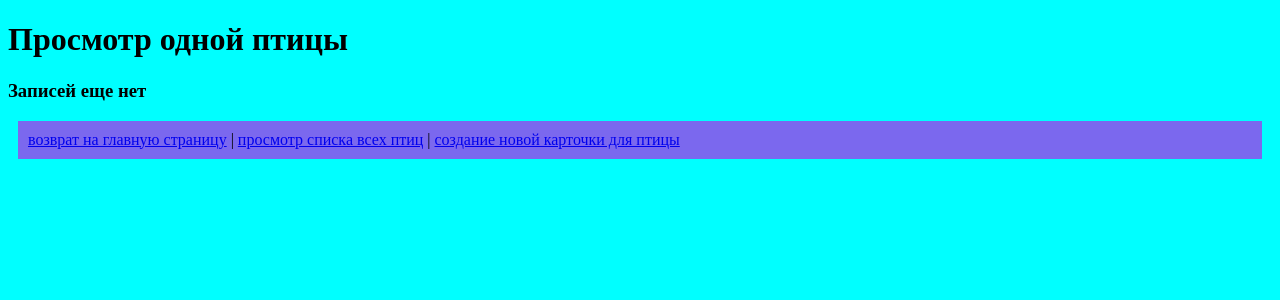
After one commit to ilyapopov400/TestWorkRightscan, a Django app: template rightscan/birds/templates/birds/bird-detail.html in a window 1280 px wide. The commit adds this page. Shown: the top 300 px of the page. Run offline with Django 4.2, Linux system fonts and the light colour scheme; the template is opened without the code that fills it, so the values that code supplies are empty.

Commit message:
class OneBird для просмотра одной птицы

```diff
--- /dev/null
+++ b/rightscan/birds/templates/birds/bird-detail.html
@@ -0,0 +1,25 @@
+{% extends 'birds/base.html'  %}
+{% load static %}
+
+{% block title %}просмотр одной птицы{% endblock %}
+
+{% block content %}
+<div>
+    <h1>Просмотр одной птицы</h1>
+    {% if bird %}
+    <ul>
+        <div>
+            <li>Имя птицы: {{ bird.name }}</li>
+            <li>Цвет птицы: {{ bird.color }}</li>
+            <li>Изображение птицы:
+                <img src="{{ bird.image.url }}" alt="картинка птицы" height="5%" width="5%">
+            </li>
+        </div>
+    </ul>
+    {% else %}
+    <div>
+        <h3>Записей еще нет</h3>
+    </div>
+    {% endif %}
+</div>
+{% endblock %}
--- a/rightscan/birds/templates/birds/show-all-birds.html
+++ b/rightscan/birds/templates/birds/show-all-birds.html
@@ -18,6 +18,7 @@
                 <li>Имя: {{ one_bird.name }}</li>
                 <li>Цвет: {{ one_bird.color }}</li>
                 <li>Изображение: <img src="{{ one_bird.image.url }}" alt="картинка птицы" height="5%" width="5%"></li>
+                <li><a href="{% url 'birds:one-bird-detail' pk=one_bird.pk%}">перейти к просмотру птицы</a></li>
             </div>
         </ul>
         {% endfor %}
--- a/rightscan/birds/urls.py
+++ b/rightscan/birds/urls.py
@@ -5,6 +5,7 @@ app_name = 'birds'
 
 urlpatterns = [
     path('', views.Index.as_view(), name='index'),  # просмотр главной страницы
-    path('show-all/', views.BirdsShow.as_view(), name='show-all-birds'),  # просмотр всех птиц
-    path('create-bird/', views.TouchBird.as_view(), name='create-bird'),  # создание новой карточки для птицы
+    path('birds/', views.BirdsShow.as_view(), name='show-all-birds'),  # просмотр всех птиц
+    path('birds/<int:pk>', views.OneBird.as_view(), name='one-bird-detail'),  # просмотр одной птицы
+    path('birds/create', views.TouchBird.as_view(), name='create-bird'),  # создание новой карточки для птицы
 ]
```
Also changed, not shown: rightscan/birds/views.py (+11 -1 lines).
